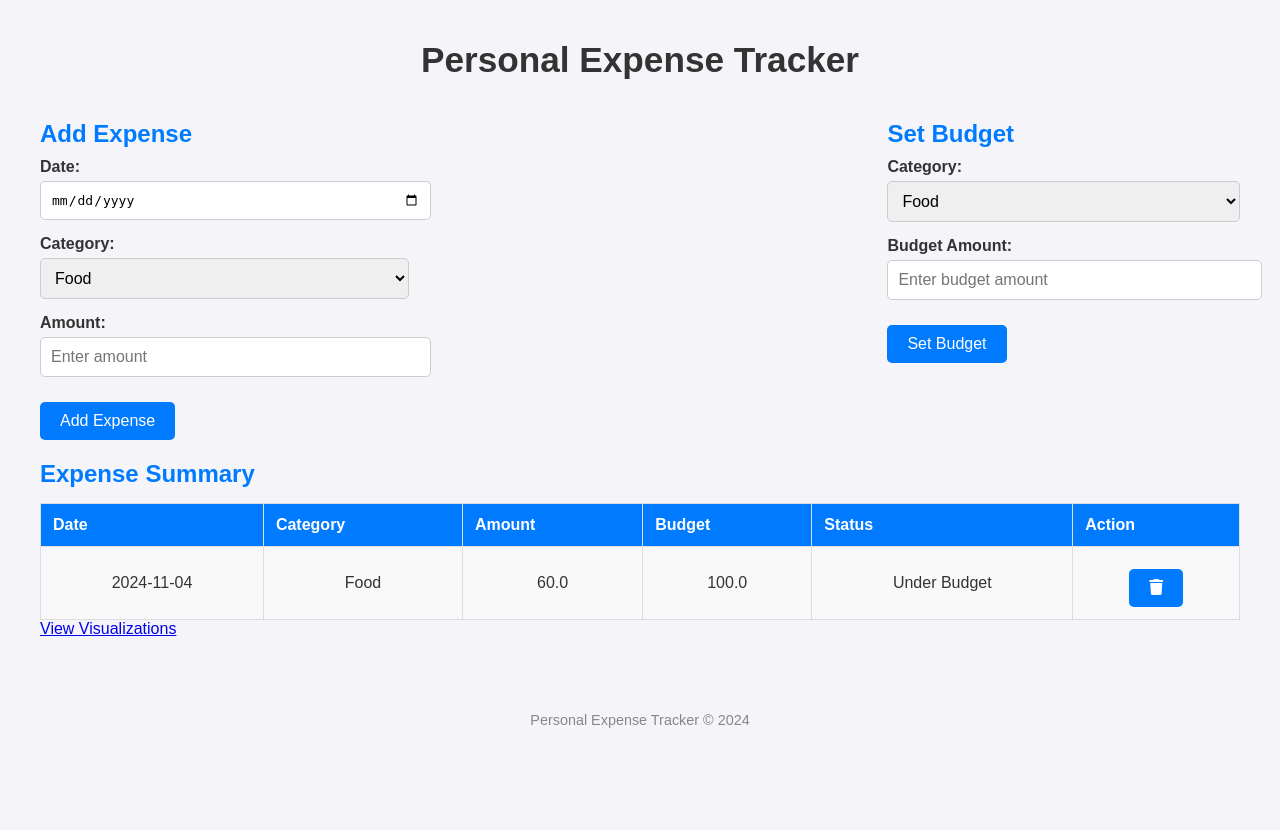
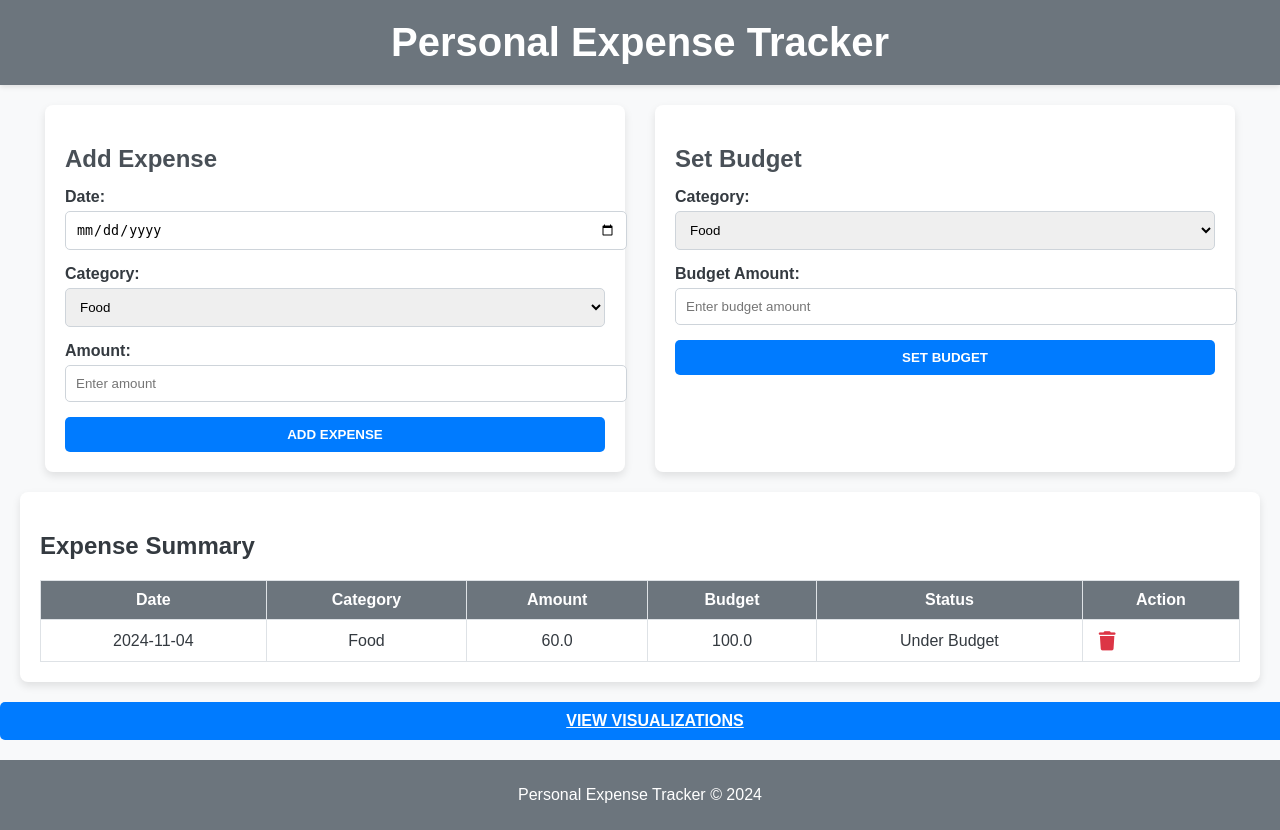
Before and after one commit to niharikaux/Personal-Expense-Tracker, a Flask app: page / in a window 1280 px wide. Before the commit the page ends 728 px from the top, so only its background shows below. Run offline with Flask 3, Linux system fonts and the light colour scheme.

Commit message:
Aligned delete icons within table rows and updated button styles for improved UX.

```diff
--- a/static/styles.css
+++ b/static/styles.css
@@ -1,44 +1,46 @@
 /* General Styles */
 body {
-    font-family: Arial, sans-serif;
-    background-color: #f4f4f9;
-    margin: 40px;
+    font-family: 'Arial', sans-serif;
+    background-color: #f8f9fa;
+    margin: 0;
     padding: 0;
-    color: #333;
+    color: #343a40;
+}
+
+header {
+    background-color: #6c757d;
+    color: white;
+    padding: 20px 0;
+    text-align: center;
+    box-shadow: 0 2px 5px rgba(0, 0, 0, 0.1);
 }
 
 header h1 {
-    color: #333;
-    text-align: center;
-    margin-bottom: 20px;
-    font-size: 2.2em;
-    font-weight: bold;
+    font-size: 2.5em;
+    margin: 0;
 }
 
-/* Headings */
-h2 {
-    color: #007BFF;
-    margin-bottom: 10px;
-    font-size: 1.5em;
-    font-weight: 600;
-}
-
-/* Layout: Container for Left/Right Split */
+/* Form Sections */
 .container {
     display: flex;
-    justify-content: space-between;
+    justify-content: space-around;
+    margin: 20px auto;
     max-width: 1200px;
-    margin: 0 auto;
     gap: 20px;
 }
 
-/* Left Side: Data Entry Form */
-.expense-form {
-    width: 45%;
-    background-color: #eef2f5;
+.form-section {
+    background-color: white;
     padding: 20px;
     border-radius: 8px;
     box-shadow: 0 4px 8px rgba(0, 0, 0, 0.1);
+    width: 45%;
+}
+
+.form-section h2 {
+    font-size: 1.5em;
+    color: #495057;
+    margin-bottom: 15px;
 }
 
 label {
@@ -51,40 +53,34 @@ input, select {
     width: 100%;
     padding: 10px;
     margin-bottom: 15px;
-    border: 1px solid #ccc;
+    border: 1px solid #ced4da;
     border-radius: 5px;
-    font-size: 1em;
-    transition: border-color 0.3s;
 }
 
-input:focus, select:focus {
-    border-color: #007BFF;
-    outline: none;
-    box-shadow: 0 0 5px rgba(0, 123, 255, 0.3);
-}
-
-button {
-    padding: 10px 20px;
-    background-color: #007BFF;
+.cta-btn {
+    display: block;
+    width: 100%;
+    padding: 10px 15px;
+    background-color: #007bff;
     color: white;
+    text-align: center;
+    text-transform: uppercase;
+    font-weight: bold;
     border: none;
     border-radius: 5px;
     cursor: pointer;
-    font-size: 1em;
-    margin-top: 10px;
-    transition: background-color 0.3s, transform 0.2s;
 }
 
-button:hover {
+.cta-btn:hover {
     background-color: #0056b3;
-    transform: scale(1.05);
 }
 
-/* Right Side: Expense Summary Table */
-.expense-summary {
-    width: 50%;
+/* Expense Summary */
+.summary-container {
+    margin: 20px auto;
+    max-width: 1200px;
+    background-color: white;
     padding: 20px;
-    background-color: #ffffff;
     border-radius: 8px;
     box-shadow: 0 4px 8px rgba(0, 0, 0, 0.1);
 }
@@ -92,56 +88,45 @@ button:hover {
 table {
     width: 100%;
     border-collapse: collapse;
-    margin-top: 15px;
 }
 
-table, th, td {
-    border: 1px solid #ddd;
-    padding: 12px;
-    font-size: 1em;
+table th, table td {
+    border: 1px solid #dee2e6;
+    padding: 10px;
+    text-align: center;
 }
 
-th {
-    background-color: #007BFF;
-    color: #ffffff;
-    text-align: left;
-    font-weight: 600;
+table th {
+    background-color: #6c757d;
+    color: white;
 }
 
-td {
-    text-align: center;
-    background-color: #f9f9f9;
+/* Delete Icon Button */
+.delete-icon-btn {
+    background-color: transparent;
+    color: #dc3545;
+    border: none;
+    cursor: pointer;
+    font-size: 1.2em;
+    display: flex;
+    align-items: center;
+    justify-content: center;
+    transition: color 0.3s ease;
 }
 
-/* Budget Status Colors */
-td.exceeded {
-    background-color: #ffcccc;
-    color: #990000;
-    font-weight: bold;
+.delete-icon-btn:hover {
+    color: #c82333;
 }
 
-td.approaching {
-    background-color: #fff3cd;
-    color: #856404;
-    font-weight: bold;
-}
-
-td.under-budget {
-    background-color: #d4edda;
-    color: #155724;
-    font-weight: bold;
-}
-
-/* Table Row Hover Effect */
-tbody tr:hover {
-    background-color: #e9ecef;
+.delete-icon-btn i {
+    pointer-events: none; /* Ensures only the button is clickable */
 }
 
 /* Footer */
 footer {
+    background-color: #6c757d;
+    color: white;
     text-align: center;
-    margin-top: 40px;
-    font-size: 0.9em;
-    color: #888;
-    padding: 20px 0;
+    padding: 10px 0;
+    margin-top: 20px;
 }
```
